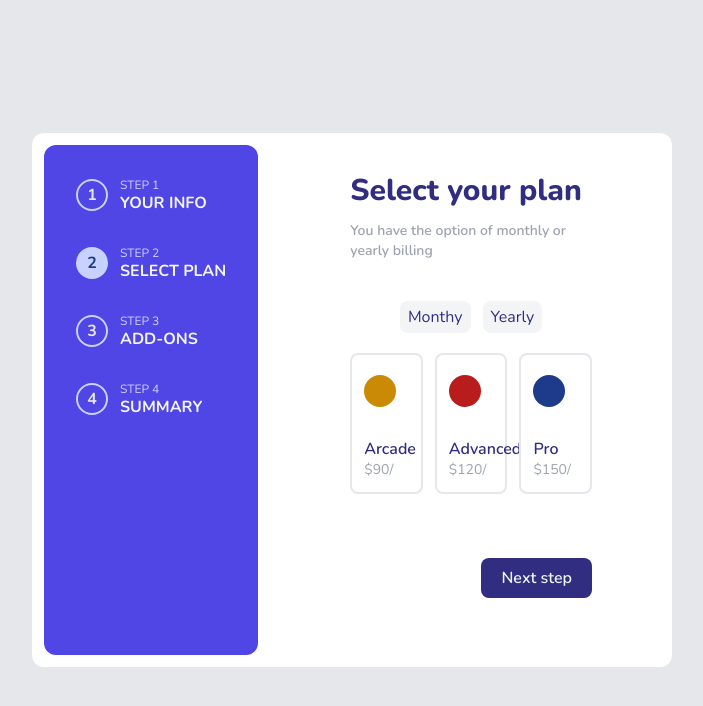
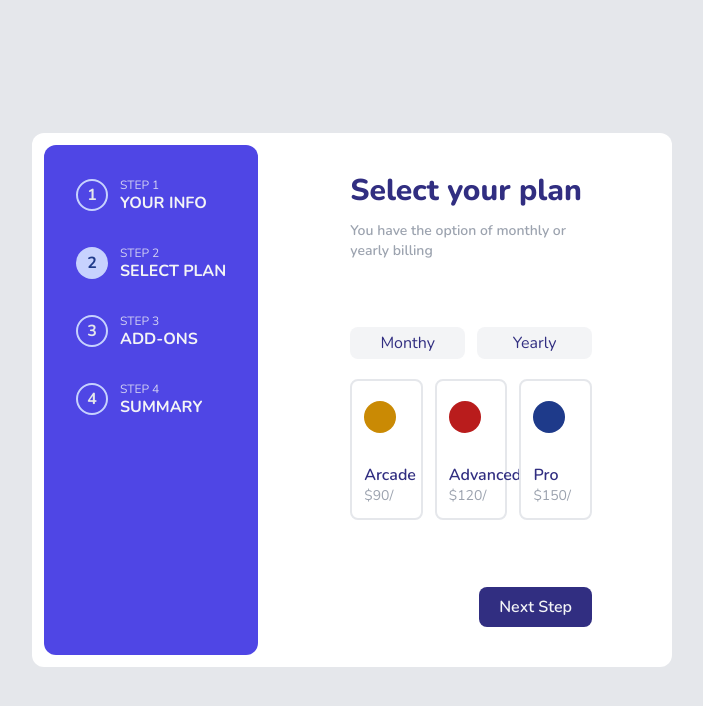
Before and after one commit to larissaOliveiraz/multistep-form, a Next.js app: page /plan in a window 1280 px wide. Shown: the top 706 px of the page, without its empty margins (288-991 px from the left). Built offline with nearby package versions, Linux system fonts and the light colour scheme.

Commit message:
style: add another page layout

```diff
--- a/src/app/addon/page.tsx
+++ b/src/app/addon/page.tsx
@@ -1,6 +1,7 @@
 "use client";
 import { Footer } from "@/components/Footer";
 import { Header } from "@/components/Header";
+import { PageLayout } from "@/components/PageLayout";
 import { AddOn } from "@/types/AddOn";
 import { addons } from "@/utils/AddOns";
 import { useRouter } from "next/navigation";
@@ -25,20 +26,19 @@ const AddOn = () => {
       }
    };
 
-   const handleSubmit = (event: FormEvent<HTMLFormElement>) => {
-      event.preventDefault();
-
+   const handleSubmit = () => {
       localStorage.setItem("addons", JSON.stringify(checked));
       router.push("/summary");
    };
 
    return (
-      <div className="text-indigo-900">
-         <Header
-            title="Pick add-ons"
-            subtitle="Add-ons help enhance your gaming experience"
-         />
-         <form onSubmit={(e) => handleSubmit(e)} className="mt-7 space-y-14">
+      <PageLayout
+         title="Pick add-ons"
+         subtitle="Add-ons help enhance your gaming experience"
+         buttonTitle="Next Step"
+         onClick={handleSubmit}
+      >
+         <form className="space-y-14 text-indigo-900">
             <div className="space-y-4">
                {addons.map((item) => {
                   const active = checked.includes(item);
@@ -66,9 +66,8 @@ const AddOn = () => {
                   );
                })}
             </div>
-            <Footer title="Next step" goBack />
          </form>
-      </div>
+      </PageLayout>
    );
 };
 
--- a/src/app/page.tsx
+++ b/src/app/page.tsx
@@ -1,16 +1,22 @@
+"use client";
 import { Footer } from "@/components/Footer";
 import { Header } from "@/components/Header";
 import { Input } from "@/components/Input";
+import { PageLayout } from "@/components/PageLayout";
+import { useRouter } from "next/navigation";
 
 export default function Home() {
+   const { push } = useRouter();
+
    return (
-      <div className="text-indigo-900">
-         <Header
-            title="Personal Info"
-            subtitle="Please provide your name, email address and phone number."
-         />
-         <form className="space-y-14" action={"/plan"}>
-            <div className="flex flex-col gap-6 mt-6">
+      <PageLayout
+         title="Personal Info"
+         subtitle="Please provide your name, email address and phone number."
+         buttonTitle="Next Step"
+         onClick={() => push("/plan")}
+      >
+         <form className="space-y-14 text-indigo-900">
+            <div className="flex flex-col gap-6">
                <label>
                   <span className="text-sm font-semibold">Name</span>
                   <Input type="text" />
@@ -24,8 +30,7 @@ export default function Home() {
                   <Input type="tel" />
                </label>
             </div>
-            <Footer title="Next step" />
          </form>
-      </div>
+      </PageLayout>
    );
 }
--- a/src/app/plan/page.tsx
+++ b/src/app/plan/page.tsx
@@ -1,11 +1,11 @@
 "use client";
 import { Footer } from "@/components/Footer";
-import { Header } from "@/components/Header";
+import { PageLayout } from "@/components/PageLayout";
 import { PlanCard } from "@/components/PlanCard";
 import { Plan } from "@/types/Plan";
 import { plans } from "@/utils/Plans";
 import { useRouter } from "next/navigation";
-import { FormEvent, useState } from "react";
+import { useState } from "react";
 
 type CardType = "Arcade" | "Advanced" | "Pro" | "";
 type PlanType = "mo" | "yr" | "";
@@ -28,31 +28,27 @@ const Plan = () => {
       type === "yr" && setPrice(plan.type[1].price);
    };
 
-   const handleSubmit = (event: FormEvent<HTMLFormElement>) => {
-      event.preventDefault();
-
+   const handleSubmit = () => {
       localStorage.setItem("plan", JSON.stringify({ card, type, price }));
       router.push("/addon");
    };
 
    return (
-      <div className="text-indigo-900">
-         <Header
-            title="Select your plan"
-            subtitle="You have the option of monthly or yearly billing"
-         />
-         <form
-            onSubmit={(e) => handleSubmit(e)}
-            className="flex flex-col justify-between mt-10 space-y-16"
-         >
+      <PageLayout
+         title="Select your plan"
+         subtitle="You have the option of monthly or yearly billing"
+         buttonTitle="Next Step"
+         onClick={handleSubmit}
+      >
+         <form className="flex flex-col text-indigo-900 justify-between space-y-16">
             <div>
                {/* SELECT TYPE */}
-               <div className="flex justify-center gap-3 mb-5">
+               <div className="flex justify-center  gap-3 mb-5">
                   {["mo", "yr"].map((item) => (
                      <button
                         type="button"
                         onClick={() => handleSelectType(item)}
-                        className={`p-1 px-2  rounded-lg outline-none  ${
+                        className={`p-1 px-2 w-full  rounded-lg outline-none  ${
                            type === item
                               ? "bg-indigo-900 hover:bg-indigo-900 text-gray-100"
                               : "bg-gray-100 text-indigo-900 hover:bg-indigo-100"
@@ -81,9 +77,8 @@ const Plan = () => {
                   ))}
                </div>
             </div>
-            <Footer title="Next step" goBack />
          </form>
-      </div>
+      </PageLayout>
    );
 };
 
--- a/src/app/summary/page.tsx
+++ b/src/app/summary/page.tsx
@@ -1,6 +1,7 @@
 "use client";
 import { Footer } from "@/components/Footer";
 import { Header } from "@/components/Header";
+import { PageLayout } from "@/components/PageLayout";
 import { AddOn } from "@/types/AddOn";
 import { useRouter } from "next/navigation";
 import React, { useState } from "react";
@@ -29,17 +30,19 @@ const Summary = () => {
    const router = useRouter();
 
    return (
-      <div className="flex flex-col justify-around h-full text-indigo-900">
-         <Header
+      <PageLayout
          title="Finishing up"
          subtitle="Souble-check everything is OK before confirming."
-         />
-
+         buttonTitle="Confirm"
+         onClick={() => router.push("/finish")}
+      >
+         <div className="flex flex-col justify-around h-full text-indigo-900">
             <section className="w-full p-4 mb-4 bg-gray-100 rounded-lg mt-7">
                <div className="flex items-center justify-between pb-5 mb-5 border-b-2">
                   <div className="leading-5">
                      <p className="font-bold">
-                     {plan.card} ({plan.type === "mo" ? "Monthly" : "Yearly"})
+                        {plan.card} ({plan.type === "mo" ? "Monthly" : "Yearly"}
+                        )
                      </p>
                      <a
                         className="text-sm text-gray-400 underline cursor-pointer hover:text-indigo-900"
@@ -86,9 +89,8 @@ const Summary = () => {
                   {totalAddons + plan.price}/{plan.type}
                </span>
             </div>
-
-         <button onClick={() => router.push("/finish")}>Confirm</button>
          </div>
+      </PageLayout>
    );
 };
 
--- a/src/components/Button.tsx
+++ b/src/components/Button.tsx
@@ -1,11 +1,13 @@
 type Props = {
    title: string;
+   onClick: () => void;
 };
 
-export const Button = ({ title }: Props) => {
+export const Button = ({ title, onClick }: Props) => {
    return (
       <button
-         type="submit"
+         type="button"
+         onClick={onClick}
          className="p-2 px-5 font-semibold text-gray-100 transition-all duration-200 bg-indigo-900 rounded-lg outline-none hover:bg-indigo-700"
       >
          {title}
--- /dev/null
+++ b/src/components/PageLayout.tsx
@@ -0,0 +1,33 @@
+import { ReactNode } from "react";
+import { Button } from "./Button";
+
+type Props = {
+   title: string;
+   subtitle: string;
+   buttonTitle: string;
+   onClick: () => void;
+   children: ReactNode;
+};
+
+export const PageLayout = ({
+   title,
+   subtitle,
+   buttonTitle,
+   onClick,
+   children,
+}: Props) => {
+   return (
+      <div className="h-full flex flex-col justify-between">
+         <header>
+            <h1 className="text-3xl font-extrabold text-indigo-900">{title}</h1>
+            <p className="mt-3 text-sm font-semibold leading-5 text-gray-400">
+               {subtitle}
+            </p>
+         </header>
+         <div>{children}</div>
+         <div className="flex justify-end items-end">
+            <Button title={buttonTitle} onClick={onClick} />
+         </div>
+      </div>
+   );
+};
```
Lines whose indentation alone changed are shown as unchanged.
